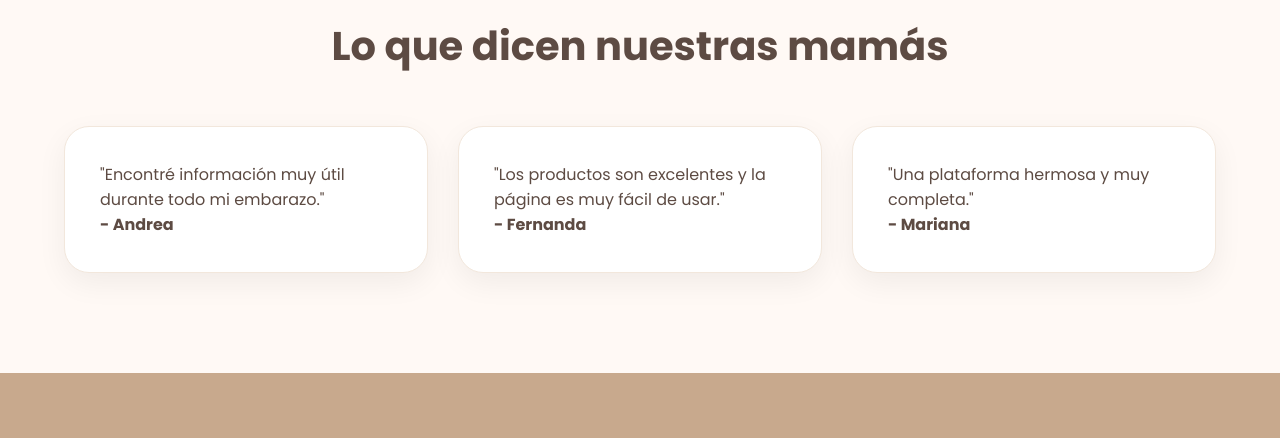
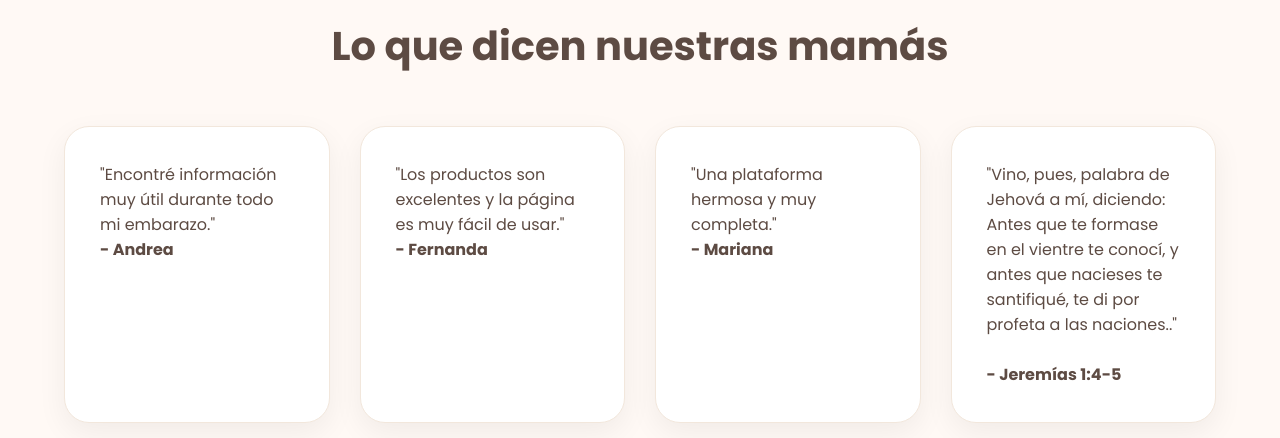
Before and after one commit to Nissi-Prats/mommiel-frontend, a plain HTML site: page index.html in a window 1280 px wide. Shown: the part 2445-2883 px from the top of the page. Drawn offline with Linux system fonts and the light colour scheme; no server answers.

Commit message:
Agregando un comentario

```diff
--- a/index.html
+++ b/index.html
@@ -143,6 +143,14 @@
             <div class="testimonio">
                 <p>"Una plataforma hermosa y muy completa."</p>
                 <h4>- Mariana</h4>
+            </div>
+
+            <div class="testimonio">
+                <p>"Vino, pues, palabra de Jehová a mí, diciendo: Antes
+                    que te formase en el vientre te conocí, y
+                    antes que nacieses te santifiqué,
+                    te di por profeta a las naciones.."</p><br>
+                <h4>- Jeremías 1:4-5</h4>
             </div>
         </div>
     </div>
```
